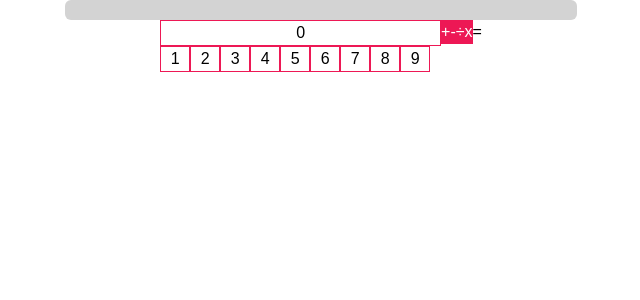
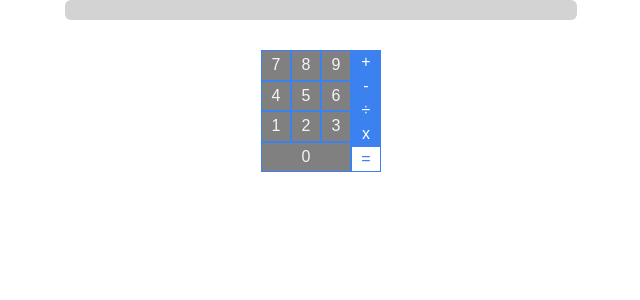
Before and after one commit to syedm1/tnt, a Next.js app: page /calculator in a window 1280 px wide. Shown: the top 300 px of the page, without its empty margins (319-959 px from the left). Built offline with nearby package versions, Linux system fonts and the light colour scheme.

Commit message:
bring life to calculator

```diff
--- a/pages/calculator/index.tsx
+++ b/pages/calculator/index.tsx
@@ -2,9 +2,13 @@ import React, { useState } from "react";
 import {
   calculatorStyles,
   displayStyles,
+  expressionStyles,
   numbersButtonStyles,
+  numbersStyles,
   operandsButtonStyles,
-  panelStyles
+  operatorsStyles,
+  panelStyles,
+  resultButtonStyles
 } from "../../styles/tsxBased/calculatorPagestyles";
 
 const Calculator = () => {
@@ -102,7 +106,7 @@ const Calculator = () => {
   const getNumberButtons = () => {
     return (
       <>
-        {WHOLE_NUMBERS.map((x) =>
+        {WHOLE_NUMBERS.reverse().map((x) =>
           x !== 0 ? makeNumberbutton(x) : makeNumberZerobutton(0)
         )}
       </>
@@ -114,7 +118,11 @@ const Calculator = () => {
   };
 
   const getResultButton = () => {
-    return <button onClick={() => handleResult()}>=</button>;
+    return (
+      <button style={resultButtonStyles} onClick={() => handleResult()}>
+        =
+      </button>
+    );
   };
 
   const makeNumberbutton = (data) => {
@@ -149,11 +157,17 @@ const Calculator = () => {
       <h3 className="display" style={displayStyles}>
         {display}
       </h3>
-      <span className="expression">{expression}</span>
+      <span className="expression" style={expressionStyles}>
+        {expression}
+      </span>
       <section className="panel" style={panelStyles}>
-        <section className="numbers">{getNumberButtons()}</section>
-        <section className="operators">{getOperandsButtons()}</section>
-        <section className="result">{getResultButton()}</section>
+        <section className="numbers" style={numbersStyles}>
+          {getNumberButtons()}
+        </section>
+        <section className="operators" style={operatorsStyles}>
+          {getOperandsButtons()}
+          {getResultButton()}
+        </section>
       </section>
     </div>
   );
--- a/styles/tsxBased/calculatorPagestyles.tsx
+++ b/styles/tsxBased/calculatorPagestyles.tsx
@@ -3,48 +3,59 @@ export const calculatorStyles = {
   flexFlow: "column",
   width: "100%",
   fontFamily: "sans-serif"
-};
+} as React.CSSProperties;
 export const displayStyles = {
   width: "40%",
-  height: "20px",
+  minHeight: "20px",
   alignSelf: "center",
   background: "lightgray",
   padding: "10px",
   borderRadius: "6px"
-};
+} as React.CSSProperties;
 
 export const panelStyles = {
   display: "flex",
   justifyContent: "center"
-};
+} as React.CSSProperties;
 
 export const numbersStyles = {
   display: "flex",
   flexFlow: "wrap",
+  flexDirection: "row-reverse",
   flexWrap: "wrap",
   justifyItems: "stretch",
   width: "90px"
-};
+} as React.CSSProperties;
 
 export const expressionStyles = {
   height: "30px",
-  color: "#ed1855"
-};
+  color: "#3b81ef",
+  opacity: 0.5
+} as React.CSSProperties;
 
 export const operatorsStyles = {
   display: "flex",
   flexFlow: "column"
-};
+} as React.CSSProperties;
 
 export const operandsButtonStyles = {
   color: "white",
-  background: "#ed1855",
+  background: "#3b81ef",
   borderLeft: "none",
   borderBottom: 0
-};
+} as React.CSSProperties;
 
 export const numbersButtonStyles = {
   fontSize: "1rem",
   width: "30px",
-  border: "1px solid #ed1855"
-};
+  border: "1px solid #3b81ef",
+  color: "whitesmoke",
+  background: "gray"
+} as React.CSSProperties;
+
+export const resultButtonStyles = {
+  fontSize: "1rem",
+  width: "30px",
+  border: "1px solid #3b81ef",
+  color: "#3b81ef"
+} as React.CSSProperties;
```
